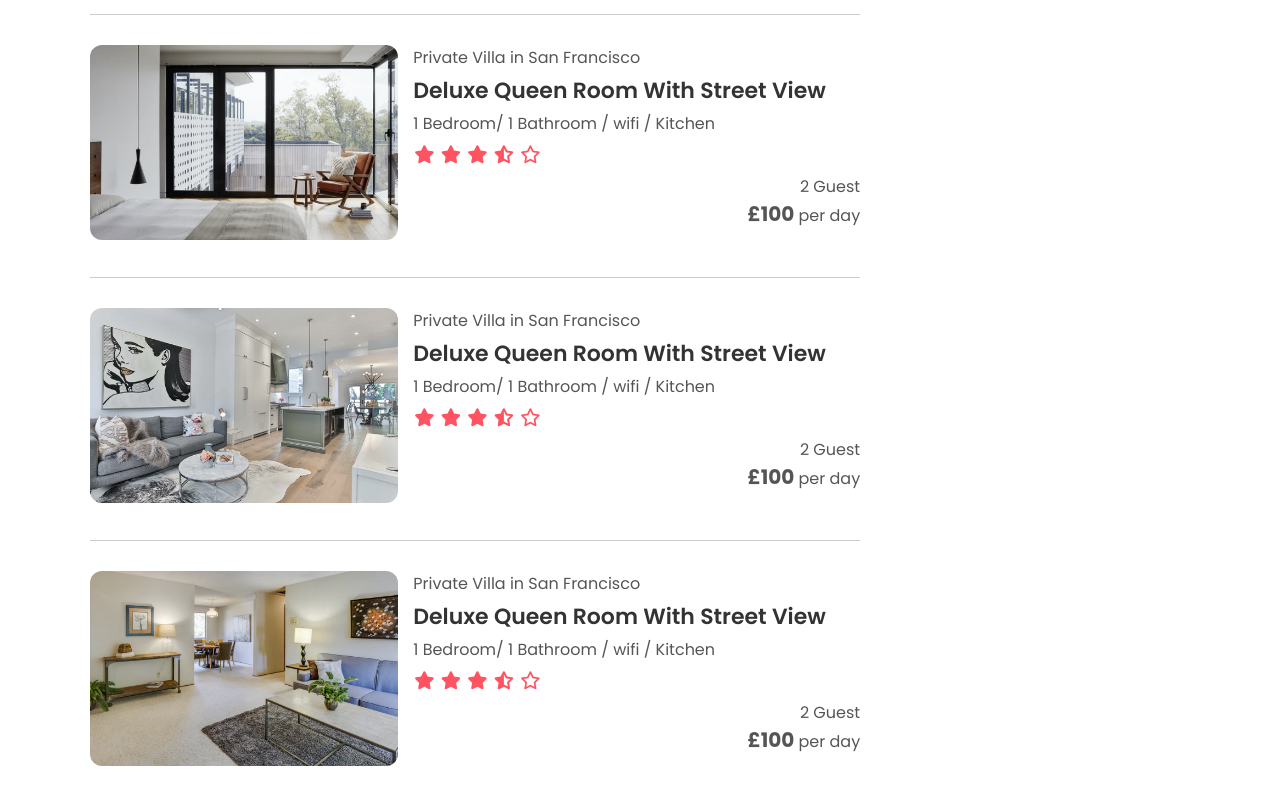
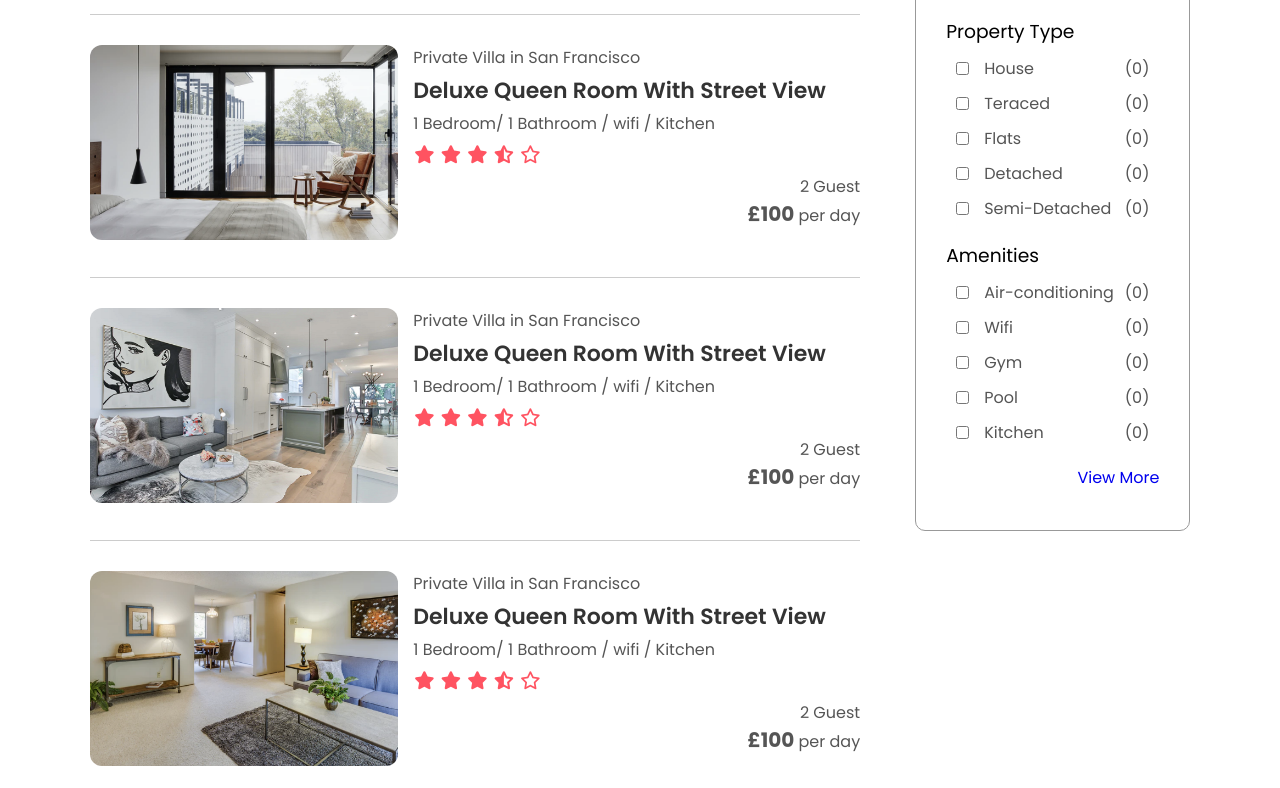
Before and after one commit to Gmania-digital/Staybnb-Travel-website, a plain HTML site: page Listings.html in a window 1280 px wide. Shown: the part 224-1012 px from the top of the page. Drawn offline with Linux system fonts and the light colour scheme.

Commit message:
Side filter selection
Content and styling for filter for house and amenities

```diff
--- a/Listings.html
+++ b/Listings.html
@@ -213,7 +213,45 @@
 
             </div>
             <div class="right-col">
+                <div class="sidebar">
+                    <h2> Select Filters</h2>
+                    <h3>Property Type</h3>
 
+                    <div class="filter">
+                        <input type="checkbox"><p>House</p><span>(0)</span>
+                    </div>
+                    <div class="filter">
+                        <input type="checkbox"><p>Teraced</p><span>(0)</span>
+                    </div>
+                    <div class="filter">
+                        <input type="checkbox"><p>Flats</p><span>(0)</span>
+                    </div>
+                    <div class="filter">
+                        <input type="checkbox"><p>Detached</p><span>(0)</span>
+                    </div>
+                    <div class="filter">
+                        <input type="checkbox"><p>Semi-Detached</p><span>(0)</span>
+                    </div>
+
+                    <h3>Amenities</h3>
+                    <div class="filter">
+                        <input type="checkbox"><p>Air-conditioning</p><span>(0)</span>
+                    </div>
+                    <div class="filter">
+                        <input type="checkbox"><p>Wifi</p><span>(0)</span>
+                    </div>
+                      <div class="filter">
+                        <input type="checkbox"><p>Gym</p><span>(0)</span>
+                    </div>
+                      <div class="filter">
+                        <input type="checkbox"><p>Pool</p><span>(0)</span>
+                    </div>
+                      <div class="filter">
+                        <input type="checkbox"><p>Kitchen</p><span>(0)</span>
+                    </div>
+                      <div class="sidebar-link">
+                          <a href="#">View More</a>
+                      </div>
                 </div>
             </div>
 
--- a/style.css
+++ b/style.css
@@ -560,3 +560,45 @@ nav.navbar-white .fa-bars{
     font-weight: 500;
 
 }
+
+.sidebar{
+    border: 1px solid #999;
+    padding: 20px 30px;
+    margin-top: 30px;
+    border-radius: 10px;
+}
+
+.sidebar h2{
+    font-weight: 500;
+}
+
+.sidebar h3{
+    font-weight: 500;
+    margin: 20px 0 10px;
+}
+
+.filter{
+    display: flex;
+    align-items: center;
+    color: #555;
+    margin: 10px;
+
+}
+
+.filter p{
+flex: 1
+}
+
+.filter input {
+    margin-right: 15px;
+    cursor: pointer;
+}
+
+.sidebar-link{
+    text-align: right;
+    margin: 20px 0;
+}
+
+.sidebar-link a {
+    text-decoration: none
+}
```
